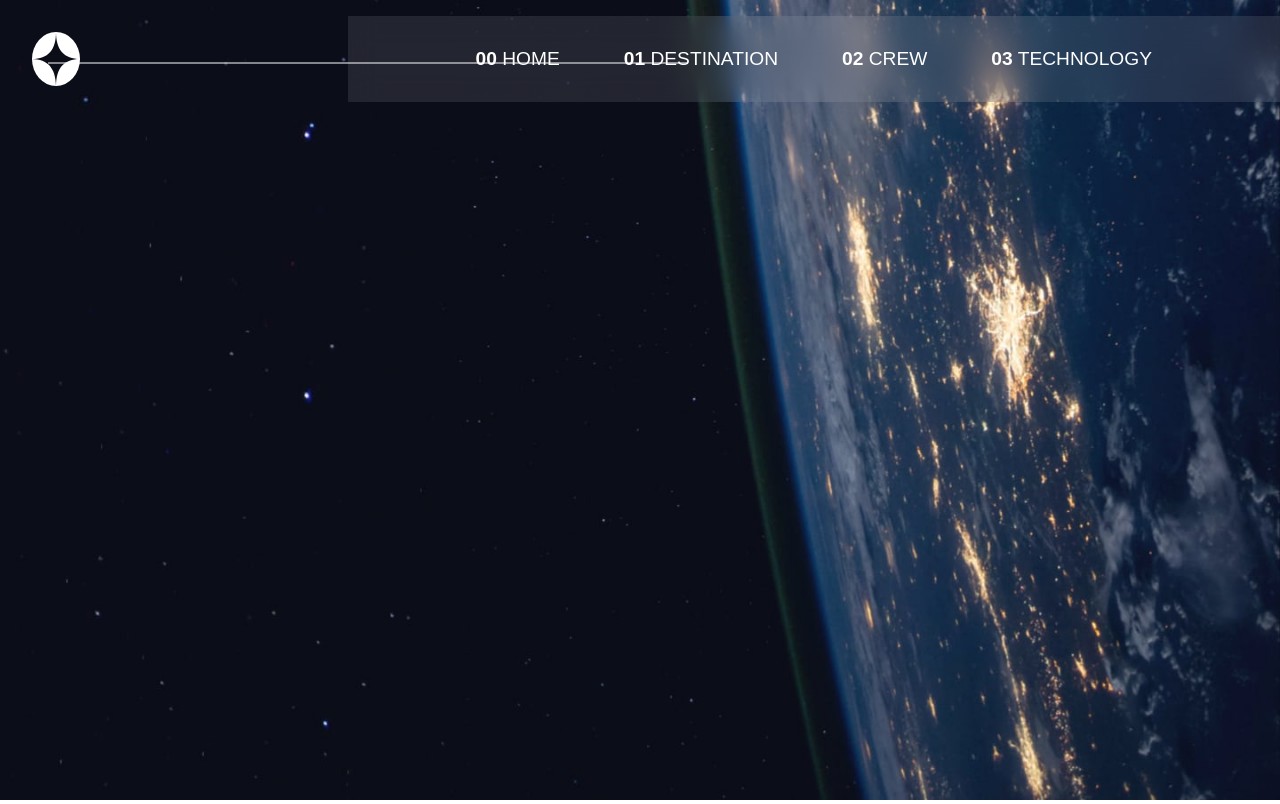
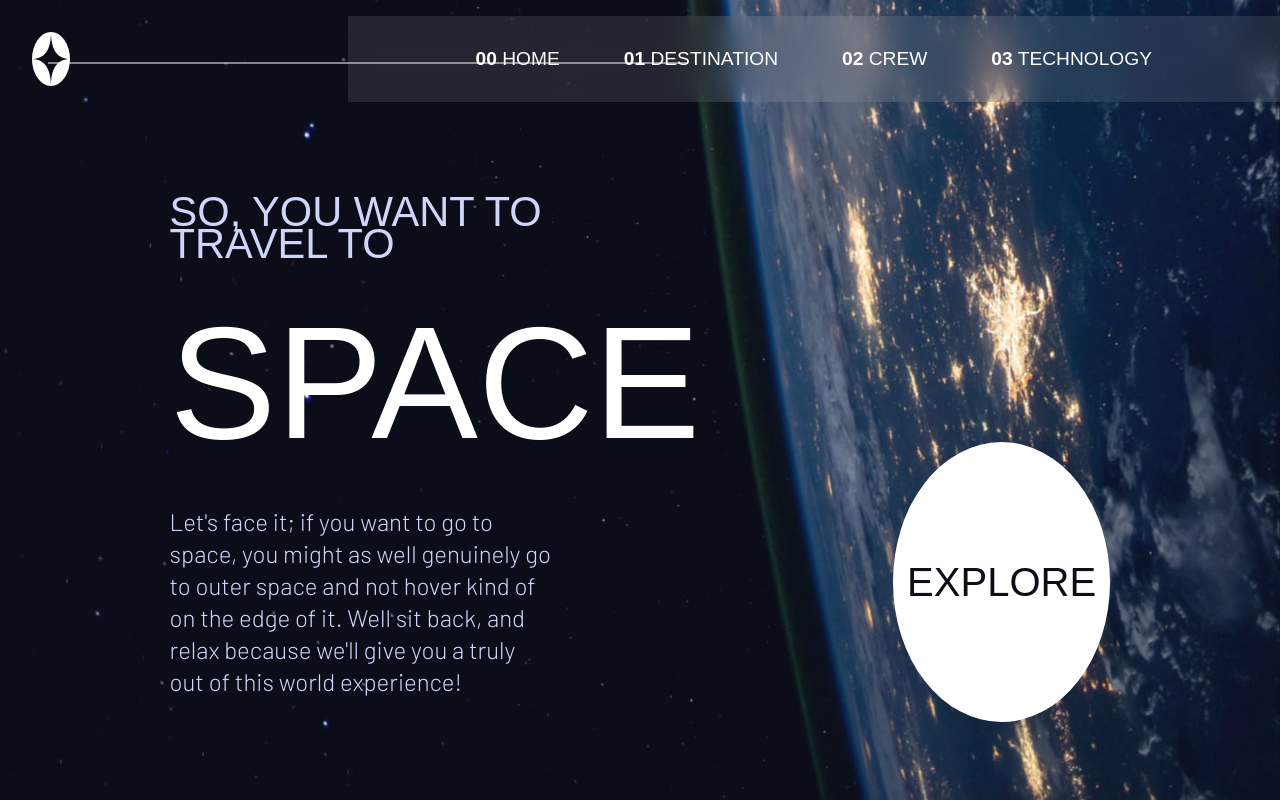
Before and after one commit to moamel-hashim/space-tourism, a plain HTML site: page space-tourism-website-main/starter-code/index.html in a window 1280 px wide. Drawn offline with Linux system fonts and the light colour scheme; a web font is replaced by a local one.

Commit message:
completed home page

```diff
--- a/space-tourism-website-main/starter-code/css/layout.css
+++ b/space-tourism-website-main/starter-code/css/layout.css
@@ -31,3 +31,28 @@ a:hover {
   text-decoration: underline;
   text-decoration-thickness: 3px;
 }
+
+.height {
+  height: 90vh;
+}
+
+.column-thirty-percent {
+  width: 30%;
+}
+
+
+.column-quarter {
+  width: 25%;
+}
+
+.line-height {
+  line-height: 2rem;
+}
+
+.align-items-end {
+  align-items: flex-end;
+}
+
+.justify-content-space-around {
+  justify-content: space-around;
+}
--- a/space-tourism-website-main/starter-code/css/styles.css
+++ b/space-tourism-website-main/starter-code/css/styles.css
@@ -36,6 +36,7 @@ a {
 
 .logo-img {
   margin: 2rem;
+  width: 3%;
 }
 
 a > span {
@@ -52,3 +53,46 @@ a > span {
     opacity: 0.5;
     border-width: thin;
 }
+
+main {
+  position: absolute;
+}
+
+.column-thirty-percent > h3 {
+  font-size: 2.6rem;
+  color: #D0D6F9;
+  text-transform: uppercase;
+  font-family: 'Barlow Condensed' , sans-serif;
+  font-weight: 100;
+}
+
+.column-thirty-percent > h1 {
+  font-size: 10rem;
+  color: #ffff;
+  font-family: 'Bellefair', sans-serif;
+  font-weight: 100;
+  text-transform: uppercase;
+}
+
+.column-thirty-percent > p {
+  color: #D0D6F9;
+  font-family: 'Barlow', sans-serif;
+  font-size: 1.5rem;
+}
+
+.circule {
+  border-radius: 50%;
+  border: white;
+  border-style: solid;
+  background-color: white;
+  width: 17%;
+  height: 35vh;
+}
+
+.circule > h1 {
+  font-family: 'Bellefair',sans-serif;
+  font-size: 2.5rem;
+  color: #0B0D17;
+  font-weight: 100;
+  text-transform: uppercase;
+}
--- a/space-tourism-website-main/starter-code/index.html
+++ b/space-tourism-website-main/starter-code/index.html
@@ -53,5 +53,19 @@
         <div class="line"></div>
       </div>
   </header>
+  <main>
+    <div class="flex justify-content-space-around align-items-end height">
+      <div class="column-thirty-percent line-height">
+        <h3>so, you want to travel to</h3>
+        <h1>Space</h1>
+        <p>Let's face it; if you want to go to space, you might as well genuinely go to outer space and not hover
+          kind of on the edge of it. Well sit back, and relax because we'll give you a truly out of this world experience!
+        </p>
+      </div>
+      <div class="circule flex justify-content-center align-items-center">
+        <h1>explore</h1>
+      </div>
+    </div>
+  </main>
 </body>
 </html>
```
